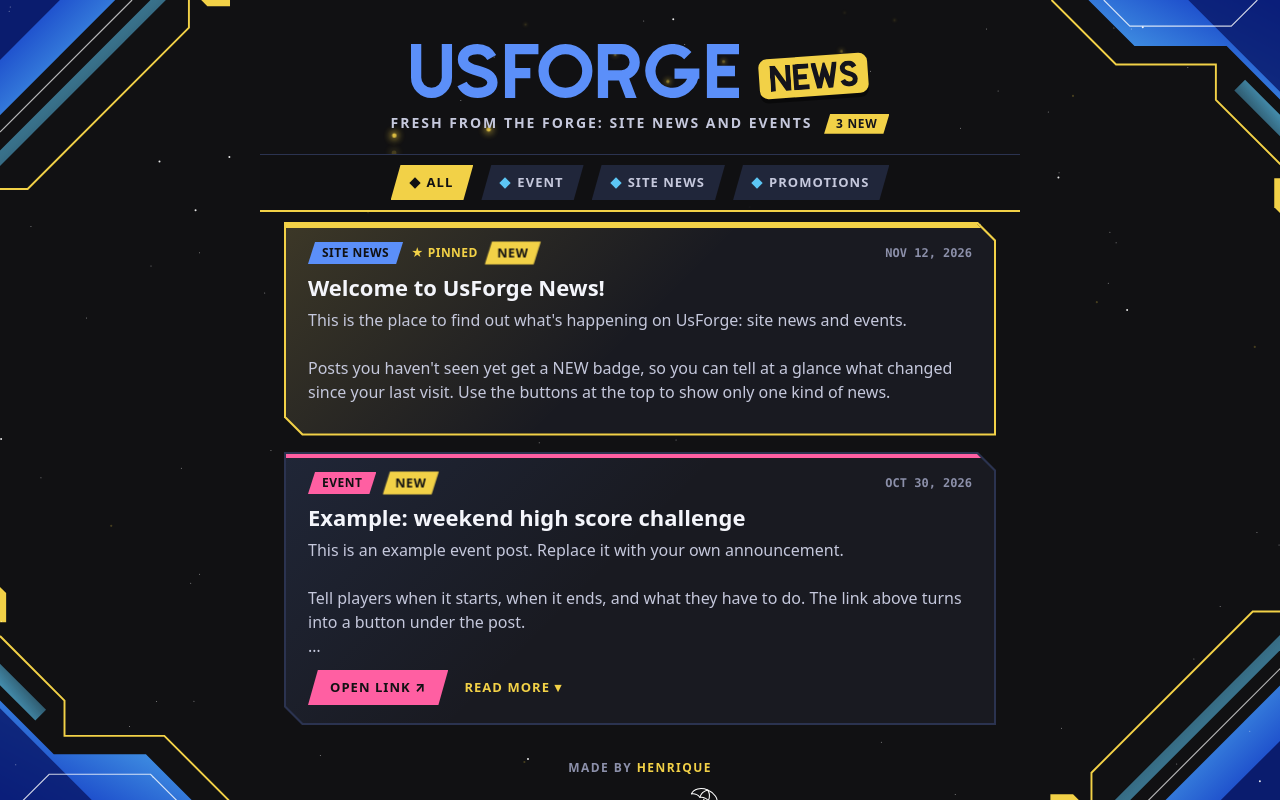
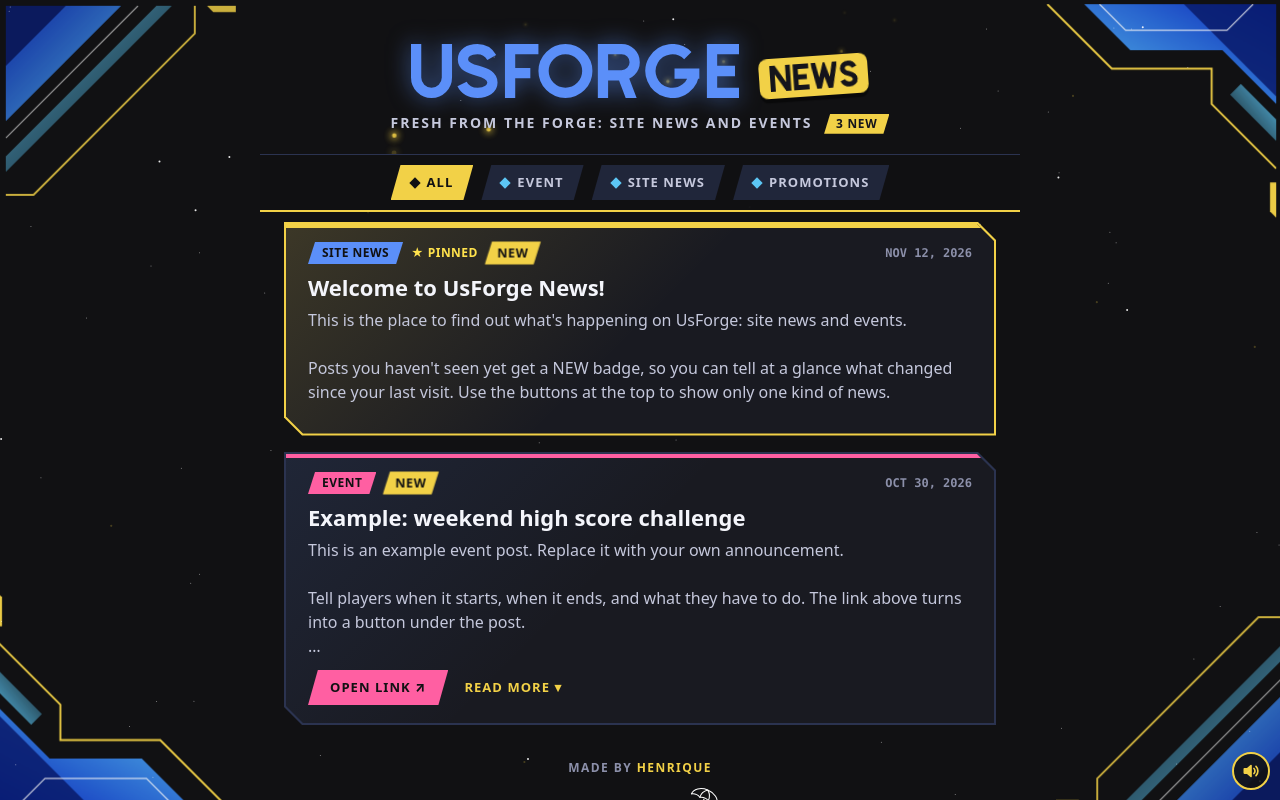
Before and after one commit to TheAureon/UsForge-News, a plain HTML site: page index.html in a window 1280 px wide. Both pictures are taken after a click on the button "ENTER". Shown: the top 800 px of the page. Drawn offline with Linux system fonts and the light colour scheme.

Commit message:
Add subtle ambient motion, synthesized sound effects and a mute button
Co-Authored-By: Claude Fable 5.2 <noreply@anthropic.com>
Claude-Session: https://claude.ai/code/session_01Y8nfc8LdpUG6dtVY7YwvYQ

```diff
--- a/index.html
+++ b/index.html
@@ -393,7 +393,7 @@ Promotions only show up in the Promotions tab.`
     background: var(--edge);
     clip-path: polygon(0 0, calc(100% - var(--cut)) 0, 100% var(--cut), 100% 100%, var(--cut) 100%, 0 calc(100% - var(--cut)));
     animation: pop .45s cubic-bezier(.2, 1.2, .4, 1) both;
-    transition: background .15s;
+    transition: background .15s, transform .18s ease-out;
   }
 
   .card::before {
@@ -409,7 +409,7 @@ Promotions only show up in the Promotions tab.`
   }
 
   @media (hover: hover) {
-    .card:hover { --edge: var(--gold); }
+    .card:hover { --edge: var(--gold); transform: translateY(-2px); }
   }
 
   .card.pinned { --edge: var(--gold); }
@@ -515,10 +515,10 @@ Promotions only show up in the Promotions tab.`
     text-transform: uppercase;
     text-decoration: none;
     clip-path: polygon(10px 0, 100% 0, calc(100% - 10px) 100%, 0 100%);
-    transition: background .12s;
+    transition: background .12s, padding .15s ease-out;
   }
 
-  .link:hover { background: var(--gold); }
+  .link:hover { background: var(--gold); padding-left: 26px; padding-right: 18px; }
   .link:focus-visible { outline-offset: -3px; outline-color: #111113; }
 
   .studio {
@@ -552,6 +552,34 @@ Promotions only show up in the Promotions tab.`
 
   .problem { border-color: var(--gold); text-align: left; }
   .problem b { color: var(--gold); }
+
+  /* ---------- Sound button ---------- */
+
+  .sound-btn {
+    position: fixed;
+    right: 10px;
+    bottom: 10px;
+    z-index: 40;
+    display: grid;
+    place-items: center;
+    width: 38px;
+    height: 38px;
+    padding: 0;
+    border: 2px solid var(--gold);
+    border-radius: 50%;
+    background: rgba(17, 17, 19, .9);
+    color: var(--gold);
+    cursor: pointer;
+    transition: transform .12s, background .12s;
+  }
+
+  .sound-btn:hover { background: #20263a; }
+  .sound-btn:active { transform: scale(.9); }
+  .sound-btn svg { width: 20px; height: 20px; fill: none; stroke: currentColor; stroke-width: 2; stroke-linecap: round; stroke-linejoin: round; }
+  .sound-btn .off { display: none; }
+  .sound-btn[aria-pressed="false"] { border-color: var(--card-line); color: var(--ink-dim); }
+  .sound-btn[aria-pressed="false"] .on { display: none; }
+  .sound-btn[aria-pressed="false"] .off { display: inline; }
 
   /* ---------- Title screen ---------- */
 
@@ -724,6 +752,24 @@ Promotions only show up in the Promotions tab.`
     to   { opacity: 1; transform: none; }
   }
 
+  /* Slow, quiet motion so the page never sits completely still */
+  .deco .tl, .deco .br { animation: driftA 9s ease-in-out infinite alternate; }
+  .deco .tr, .deco .bl { animation: driftB 11s ease-in-out infinite alternate; }
+  .hero .logo { animation: breathe 5s ease-in-out infinite; }
+  .filters button[aria-pressed="true"] { animation: tabIn .28s cubic-bezier(.2, 1.5, .4, 1); }
+  .text.opened { animation: unfold .3s ease-out; }
+  .promo-label, .card.pinned .pin { animation: shimmer 3.5s ease-in-out infinite; }
+
+  @keyframes driftA { from { translate: 0 0; opacity: 1; } to { translate: 6px 6px; opacity: .82; } }
+  @keyframes driftB { from { translate: 0 0; opacity: .85; } to { translate: -5px 5px; opacity: 1; } }
+  @keyframes breathe {
+    0%, 100% { filter: drop-shadow(0 0 0 rgba(91, 143, 249, 0)); }
+    50%      { filter: drop-shadow(0 0 .22em rgba(91, 143, 249, .6)); }
+  }
+  @keyframes tabIn { from { transform: scale(.9); } }
+  @keyframes unfold { from { opacity: .35; transform: translateY(-4px); } }
+  @keyframes shimmer { 0%, 100% { filter: brightness(1); } 50% { filter: brightness(1.25); } }
+
   @keyframes twinkle {
     0%, 100% { opacity: 1; }
     50%      { opacity: .25; }
@@ -874,6 +920,94 @@ Promotions only show up in the Promotions tab.`
   </footer>
 </div>
 
+<!-- Sound on/off -->
+<button type="button" class="sound-btn" id="soundBtn" aria-pressed="true" aria-label="Sound" title="Sound on/off">
+  <svg viewBox="0 0 24 24" aria-hidden="true">
+    <path d="M4 9.5v5h3.5L12 18.5v-13L7.5 9.5Z" fill="currentColor"/>
+    <path class="on" d="M15.5 9a4.2 4.2 0 0 1 0 6M18 6.5a7.8 7.8 0 0 1 0 11"/>
+    <path class="off" d="M16 9.5l5 5M21 9.5l-5 5"/>
+  </svg>
+</button>
+
+<script>
+/* Sound effects, made by the browser itself (no sound files).
+   Nothing to edit here for announcements. */
+(function () {
+  "use strict";
+  var KEY = "usforge-news-sound-v1";
+  var btn = document.getElementById("soundBtn");
+  var AC = window.AudioContext || window.webkitAudioContext;
+  var ctx = null, master = null, on = true;
+
+  try { on = localStorage.getItem(KEY) !== "off"; } catch (e) {}
+
+  // Browsers only allow sound after a click, tap or key press, so the
+  // audio engine is created the first time a sound is asked for.
+  function ready() {
+    if (!AC) return false;
+    if (!ctx) {
+      try {
+        ctx = new AC();
+        master = ctx.createGain();
+        master.gain.value = 0.5;
+        master.connect(ctx.destination);
+      } catch (e) { ctx = null; return false; }
+    }
+    if (ctx.state === "suspended") ctx.resume();
+    return true;
+  }
+
+  function note(freq, delay, length, type, volume, slideTo) {
+    var t = ctx.currentTime + delay;
+    var osc = ctx.createOscillator(), gain = ctx.createGain();
+    osc.type = type;
+    osc.frequency.setValueAtTime(freq, t);
+    if (slideTo) osc.frequency.exponentialRampToValueAtTime(slideTo, t + length);
+    gain.gain.setValueAtTime(0.0001, t);
+    gain.gain.exponentialRampToValueAtTime(volume, t + 0.012);
+    gain.gain.exponentialRampToValueAtTime(0.0001, t + length);
+    osc.connect(gain);
+    gain.connect(master);
+    osc.start(t);
+    osc.stop(t + length + 0.02);
+  }
+
+  var SOUNDS = {
+    enter: function () {
+      note(196, 0, 0.7, "sine", 0.1);
+      [392, 523.25, 659.25, 783.99].forEach(function (f, i) { note(f, i * 0.07, 0.55, "triangle", 0.1); });
+    },
+    tab:    function () { note(620, 0, 0.09, "triangle", 0.1, 820); },
+    open:   function () { note(520, 0, 0.1, "sine", 0.09); note(780, 0.06, 0.14, "sine", 0.08); },
+    close:  function () { note(780, 0, 0.1, "sine", 0.08); note(520, 0.06, 0.14, "sine", 0.08); },
+    link:   function () { note(880, 0, 0.08, "triangle", 0.09, 1100); },
+    toggle: function () { note(700, 0, 0.08, "sine", 0.09); }
+  };
+
+  window.UsForgeSound = {
+    play: function (name) {
+      if (!on || !SOUNDS[name] || !ready()) return;
+      try { SOUNDS[name](); } catch (e) {}
+    }
+  };
+
+  function show() {
+    btn.setAttribute("aria-pressed", String(on));
+    btn.setAttribute("aria-label", on ? "Sound is on. Turn sound off" : "Sound is off. Turn sound on");
+  }
+
+  if (!AC) btn.hidden = true;
+  show();
+  btn.addEventListener("click", function (e) {
+    e.stopPropagation(); // don't close the title screen
+    on = !on;
+    try { localStorage.setItem(KEY, on ? "on" : "off"); } catch (err) {}
+    show();
+    window.UsForgeSound.play("toggle");
+  });
+})();
+</script>
+
 <!-- Title screen: shown first, closes on click, tap or key press -->
 <div class="title" id="title" role="dialog" aria-label="UsForge News. Press Enter to read the news.">
   <div class="title-grid" aria-hidden="true"></div>
@@ -917,6 +1051,7 @@ Promotions only show up in the Promotions tab.`
     if (done) return;
     done = true;
     title.classList.add("leaving");
+    if (window.UsForgeSound) window.UsForgeSound.play("enter");
     document.body.classList.remove("title-open");
     window.removeEventListener("keydown", onKey);
     // Tell the news feed it is now on screen.
@@ -1061,6 +1196,10 @@ Promotions only show up in the Promotions tab.`
 
   /* ---------- Building the page ---------- */
 
+  function sound(name) {
+    if (window.UsForgeSound) window.UsForgeSound.play(name);
+  }
+
   function el(tag, cls, text) {
     var n = document.createElement(tag);
     if (cls) n.className = cls;
@@ -1090,6 +1229,7 @@ Promotions only show up in the Promotions tab.`
       a.href = p.link;
       a.target = "_blank";
       a.rel = "noopener noreferrer";
+      a.addEventListener("click", function () { sound("link"); });
       actions.appendChild(a);
     }
     var more = el("button", "more", "Read more ▾");
@@ -1098,6 +1238,8 @@ Promotions only show up in the Promotions tab.`
     more.setAttribute("aria-expanded", "false");
     more.addEventListener("click", function () {
       var open = text.classList.toggle("clamp") === false;
+      text.classList.toggle("opened", open);
+      sound(open ? "open" : "close");
       more.textContent = open ? "Show less ▴" : "Read more ▾";
       more.setAttribute("aria-expanded", String(open));
     });
@@ -1152,6 +1294,7 @@ Promotions only show up in the Promotions tab.`
     b.setAttribute("aria-pressed", String(tag === current));
     b.addEventListener("click", function () {
       current = tag;
+      sound("tab");
       var all = filtersEl.querySelectorAll("button");
       for (var i = 0; i < all.length; i++) all[i].setAttribute("aria-pressed", String(all[i] === b));
       render();
```
